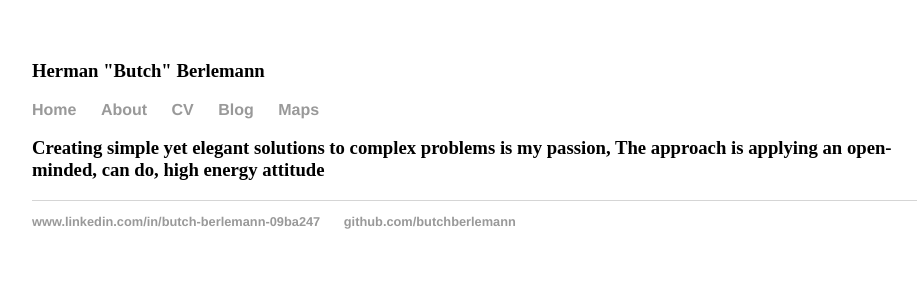
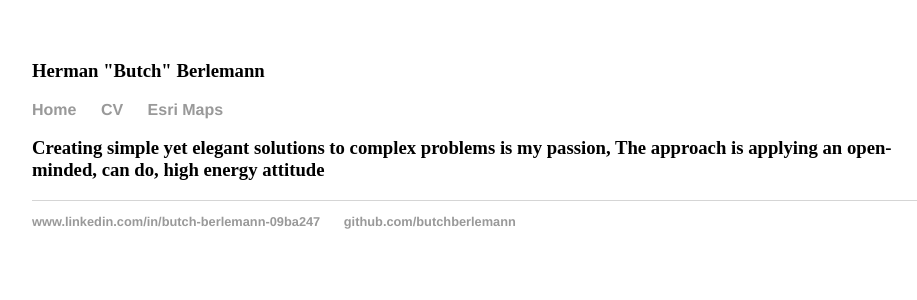
Before and after one commit to butchberlemann/butchberlemann.github.io, a Jekyll site: the page built from index.html, in a window 1280 px wide. Shown: the top 300 px of the page, without its empty margins (160-1077 px from the left). Built offline with Jekyll 4.4.1, drawn with Linux system fonts in a browser that asks for light colours.

Commit message:
Update default.html

```diff
--- a/_layouts/default.html
+++ b/_layouts/default.html
@@ -12,10 +12,8 @@
 			<nav>
 	    		<ul>
 	        		<li><a href="/">Home</a></li>
-		        	<li><a href="/about">About</a></li>
 	        		<li><a href="/cv">CV</a></li>
-	        		<li><a href="/blog">Blog</a></li>
-				<li><a href="/map/basic.html">Maps</a></li>
+				<li><a href="/map/basic.html">Esri Maps</a></li>
 	    		</ul>
 			</nav>
 			<div class="container">
```
